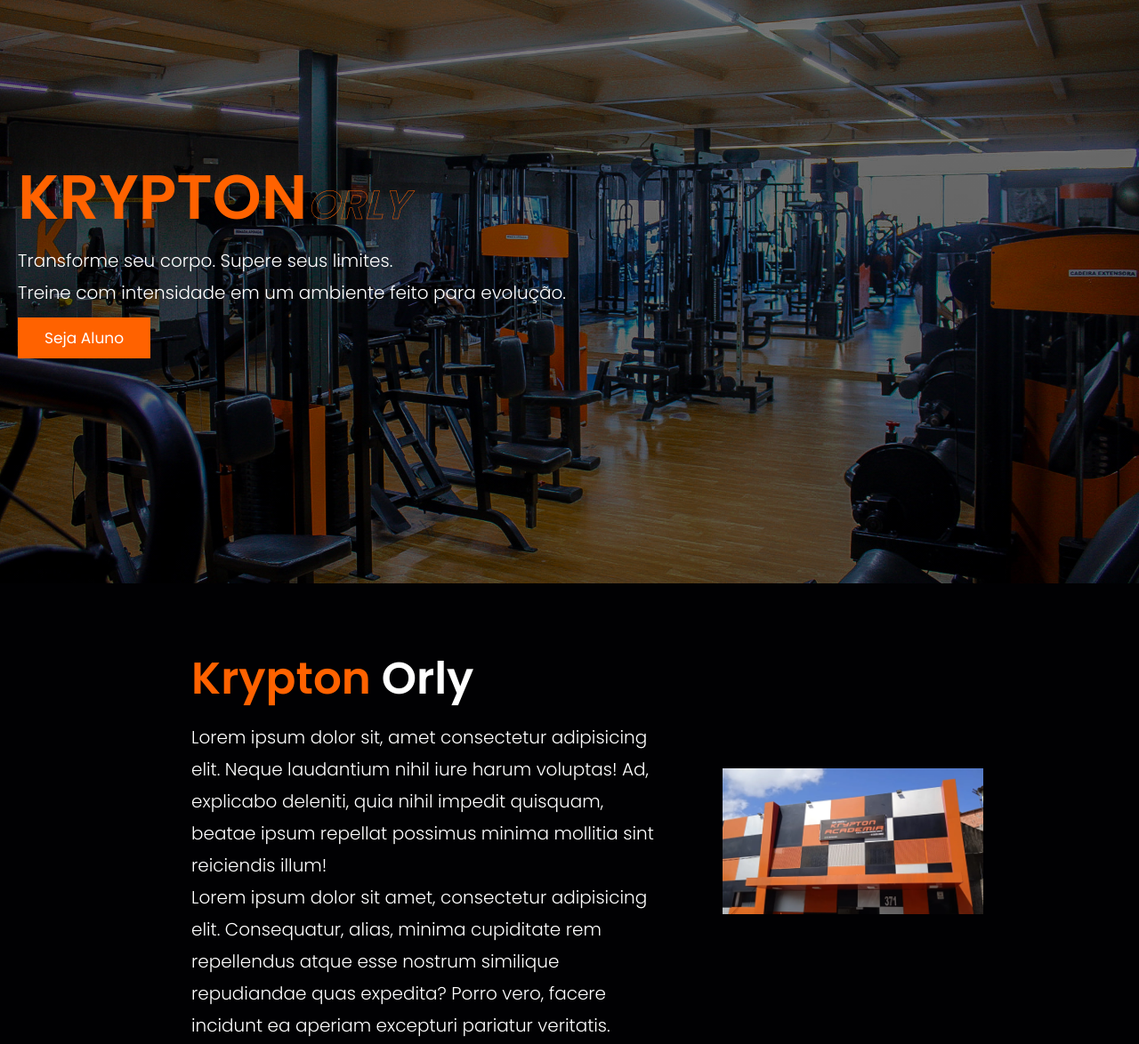
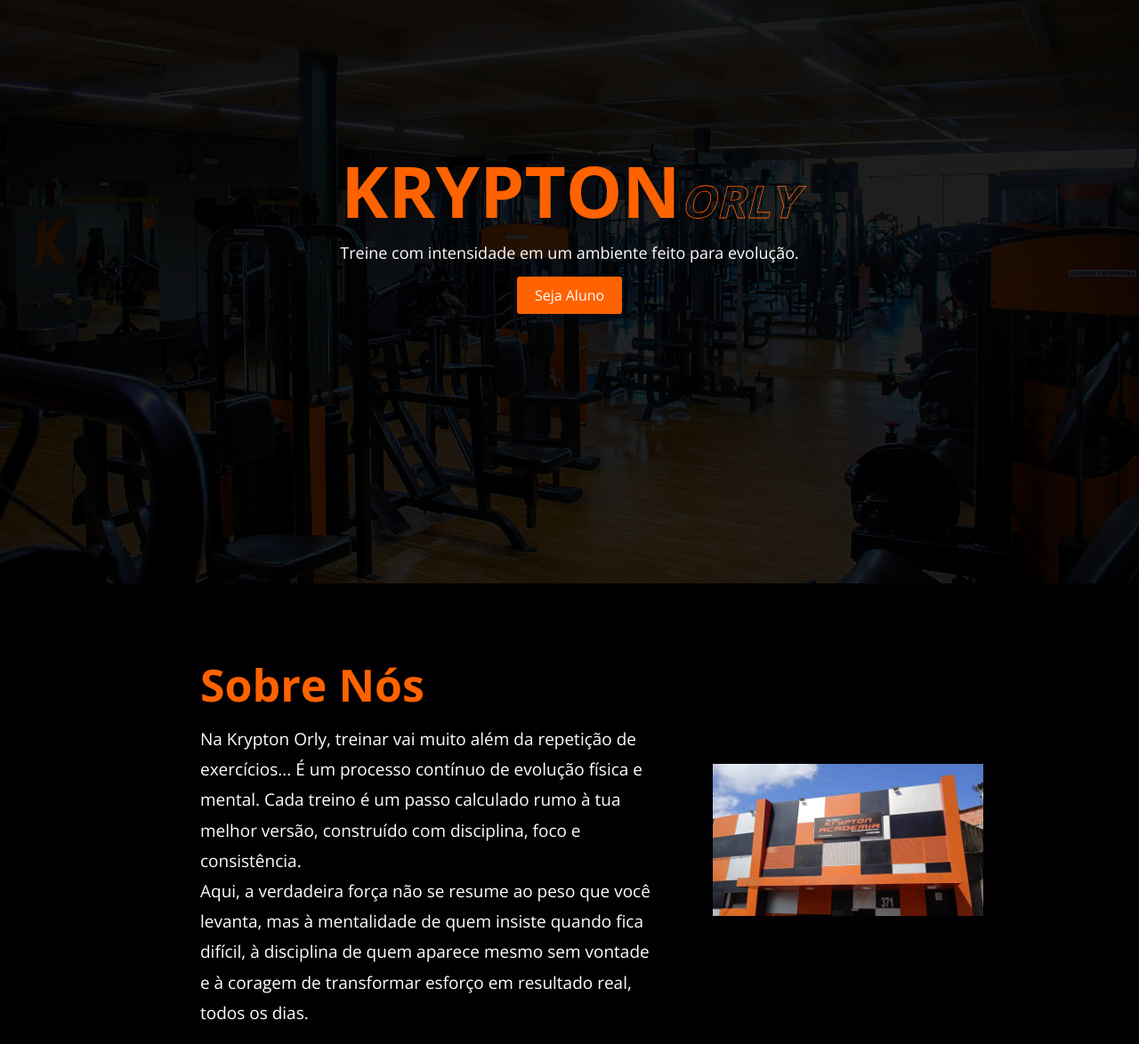
Before and after one commit to GabFreitasC/SiteKrypton, a plain HTML site: page index.html in a window 1280 px wide. Shown: the part 144-1318 px from the top of the page at 89% size. Drawn offline with nearby package versions, Linux system fonts and the light colour scheme.

Commit message:
agora vai!

```diff
--- a/index.html
+++ b/index.html
@@ -6,7 +6,7 @@
     <link rel="stylesheet" href="style.css">
     <link rel="preconnect" href="https://fonts.googleapis.com">
     <link rel="preconnect" href="https://fonts.gstatic.com" crossorigin>
-    <link href="https://fonts.googleapis.com/css2?family=Poppins:wght@300;400;600&display=swap" rel="stylesheet">
+    <link href="https://fonts.googleapis.com/css2?family=Open+Sans:wght@400;700&display=swap" rel="stylesheet">
 
     <title>KryptonOrly</title>
 </head>
@@ -31,8 +31,7 @@
     <div class="home-container">
         <section id="Home">
             <div class="content">
-                <h3>KRYPTON<span>ORLY</span></h3>
-                <p>Transforme seu corpo. Supere seus limites.</p>
+                <h3><span class="krypton">KRYPTON</span><span>ORLY</span></h3>
                 <p>Treine com intensidade em um ambiente feito para evolução.</p>
                 <a href="#" class="btn">Seja Aluno</a>
             </div>
@@ -43,9 +42,9 @@
 
                 <div class="row">
                     <div class="content">
-                        <h2 class="title">Krypton <span>Orly</span></h2>
-                        <p>Lorem ipsum dolor sit, amet consectetur adipisicing elit. Neque laudantium nihil iure harum voluptas! Ad, explicabo deleniti, quia nihil impedit quisquam, beatae ipsum repellat possimus minima mollitia sint reiciendis illum!</p>
-                        <p>Lorem ipsum dolor sit amet, consectetur adipisicing elit. Consequatur, alias, minima cupiditate rem repellendus atque esse nostrum similique repudiandae quas expedita? Porro vero, facere incidunt ea aperiam excepturi pariatur veritatis.</p>
+                        <h2 class="title">Sobre<span> Nós</span></h2>
+                        <p>Na Krypton Orly, treinar vai muito além da repetição de exercícios... É um processo contínuo de evolução física e mental. Cada treino é um passo calculado rumo à tua melhor versão, construído com disciplina, foco e consistência.</p>
+                        <p>Aqui, a verdadeira força não se resume ao peso que você levanta, mas à mentalidade de quem insiste quando fica difícil, à disciplina de quem aparece mesmo sem vontade e à coragem de transformar esforço em resultado real, todos os dias.</p>
                     </div>
                     <div class="container-image">
                         <img src="Images/kryptonorly.png" alt="Krypton Orly">
--- a/style.css
+++ b/style.css
@@ -12,8 +12,7 @@
     outline: none;
     border: none;
     text-decoration: none;
-    transition: 0.1s linear;
-    font-family: "Poppins", sans-serif;
+    font-family: "Open Sans", sans-serif;
 }
 
 body{
@@ -52,7 +51,7 @@
 }
 .navbar a{
     margin: 0 1rem;
-    font-size: 1.8rem;
+    font-size: 1.7rem;
     color: #fff;
 }
 
@@ -66,21 +65,27 @@
 .btn{
     background: var(--main-color);
     color: #fff;
-    padding: 1rem 3rem;
-    font-size: 1.7rem;
+    padding: 1rem 2rem;
+    font-size: 1.6rem;
     margin-top: 1rem;
     display: inline-block;
+    border-radius: 0.3rem;
 }
 
 .btn:hover{
-    letter-spacing: 0.1rem;
+    font-size: 1.7rem;
+    background-color: #cc4e00;
 }
 
 .home-container{
     height: 100vh;
-    background: linear-gradient(rgba(0,0,0,0.5), rgba(0,0,0,0.5)), url("./Images/academia.png");
+    background: linear-gradient(rgba(0,0,0,0.9), rgba(0,0,0,0.8)), url("./Images/academia.png");
     background-position: center;
     background-size: cover;
+    display: flex;
+    justify-content: center;
+    align-items: center;
+    text-align: center;
 }
 
 .home-container section{
@@ -90,19 +95,15 @@
 }
 
 .home-container .content h3{
-    font-size: 7rem;
+    font-size: 8rem;
     color: var(--main-color);
 }
 
 .home-container .content h3 span:not(.krypton){
     color: transparent;
-    -webkit-text-stroke: 0.5px var(--main-color);
-    font-size: 4.5rem;
+    -webkit-text-stroke: 0.8px var(--main-color);
+    font-size: 5rem;
     font-style: italic;
-}
-
-.krypton{
-    font-family: "Tilt Warp", sans-serif;
 }
 
 .content{
@@ -115,8 +116,8 @@
 }
 
 .content p{
-    color: #fff;
-    font-size: 2rem;
+    color: #ffffff;
+    font-size: 1.8rem;
     font-weight: 100;
     line-height: 1.8;
 }
@@ -127,18 +128,16 @@
     margin-bottom: 1rem;
 }
 
-.title span{
-    color: #fff;
-
-}
-
 .Sobre .row{
     display: flex;
     align-items: center;
     gap: 2rem;
     width: 75%;
     margin: 0 auto;
+}
 
+.Sobre .row .content{
+    padding: 5rem;
 }
 
 .container-image img {
@@ -146,18 +145,18 @@
   height: auto;
 }
 
-.Sobre .row .content{
-    padding: 4rem;
-}
-
 .Sobre .row .content h2{
     font-size: 5rem;
 }
 
 .Sobre .row .content p{
-    font-size: 2rem;
+    font-size: 1.9rem;
     padding-right: 1rem 2rem;
     line-height: 1.8;
+}
+
+.Modalidades{
+    padding: 5rem;
 }
 
 .Modalidades .title{
```
